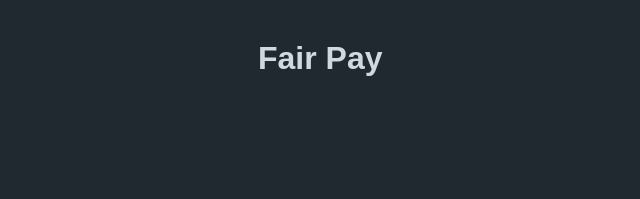
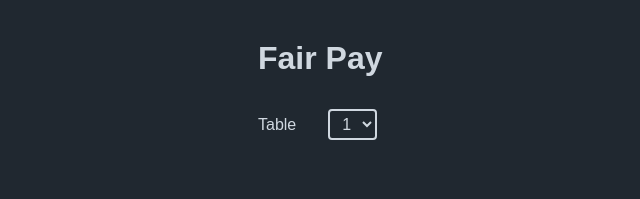
Before and after one commit to estidlore/fair-pay, a React app: page / in a window 1280 px wide. Shown: the top 199 px of the page, without its empty margins (132-772 px from the left). Built offline with nearby package versions, Linux system fonts and the light colour scheme.

Commit message:
feat: #20 add landing view (#21)
- Add TableContext to manage the orders for a table
- Add a mock Select to simulate a table selection
- Use useArrayReducer to manage the customers state

```diff
--- a/src/App.tsx
+++ b/src/App.tsx
@@ -1,10 +1,13 @@
 import type { FC } from "react";
 import React from "react";
+
+import { Landing } from "views/Landing";
 
 const App: FC = (): JSX.Element => {
   return (
     <div className={"app"}>
       <p className={"header"}>{"Fair Pay"}</p>
+      <Landing />
     </div>
   );
 };
--- /dev/null
+++ b/src/views/Landing/index.tsx
@@ -0,0 +1,49 @@
+import "./styles.scss";
+
+import type { FC } from "react";
+import { createContext } from "react";
+import React from "react";
+
+import { Select } from "components/Select";
+import { useArrayReducer } from "utils/hooks/arrayReducer";
+
+import type { TableContextValue } from "./types";
+
+const tableInitialValue: TableContextValue = {
+  customers: [],
+  id: 1
+};
+
+const TableContext = createContext(tableInitialValue);
+
+const Landing: FC = (): JSX.Element => {
+  const tables = Array.from({ length: 7 }, (_, i) => i + 1);
+
+  const [customers, addCustomer, deleteCustomer, editCustomer] =
+    useArrayReducer(tableInitialValue.customers);
+
+  return (
+    <div>
+      <TableContext.Provider
+        value={{
+          addCustomer,
+          customers,
+          deleteCustomer,
+          editCustomer,
+          id: 1
+        }}
+      >
+        <div className={"table-select"}>
+          <label htmlFor={"table"}>{"Table"}</label>
+          <Select name={"table"}>
+            {tables.map((table) => (
+              <option key={table}>{table}</option>
+            ))}
+          </Select>
+        </div>
+      </TableContext.Provider>
+    </div>
+  );
+};
+
+export { Landing, TableContext };
--- /dev/null
+++ b/src/views/Landing/styles.scss
@@ -0,0 +1,7 @@
+.table-select {
+  margin-bottom: 16px;
+
+  & > .select {
+    margin-left: 32px;
+  }
+}
--- /dev/null
+++ b/src/views/Landing/types.ts
@@ -0,0 +1,9 @@
+import type { Customer, Table } from "types";
+
+interface TableContextValue extends Table {
+  addCustomer?: (customer: Customer) => void;
+  deleteCustomer?: (customerId: number) => void;
+  editCustomer?: (customer: Customer) => void;
+}
+
+export type { TableContextValue };
```
